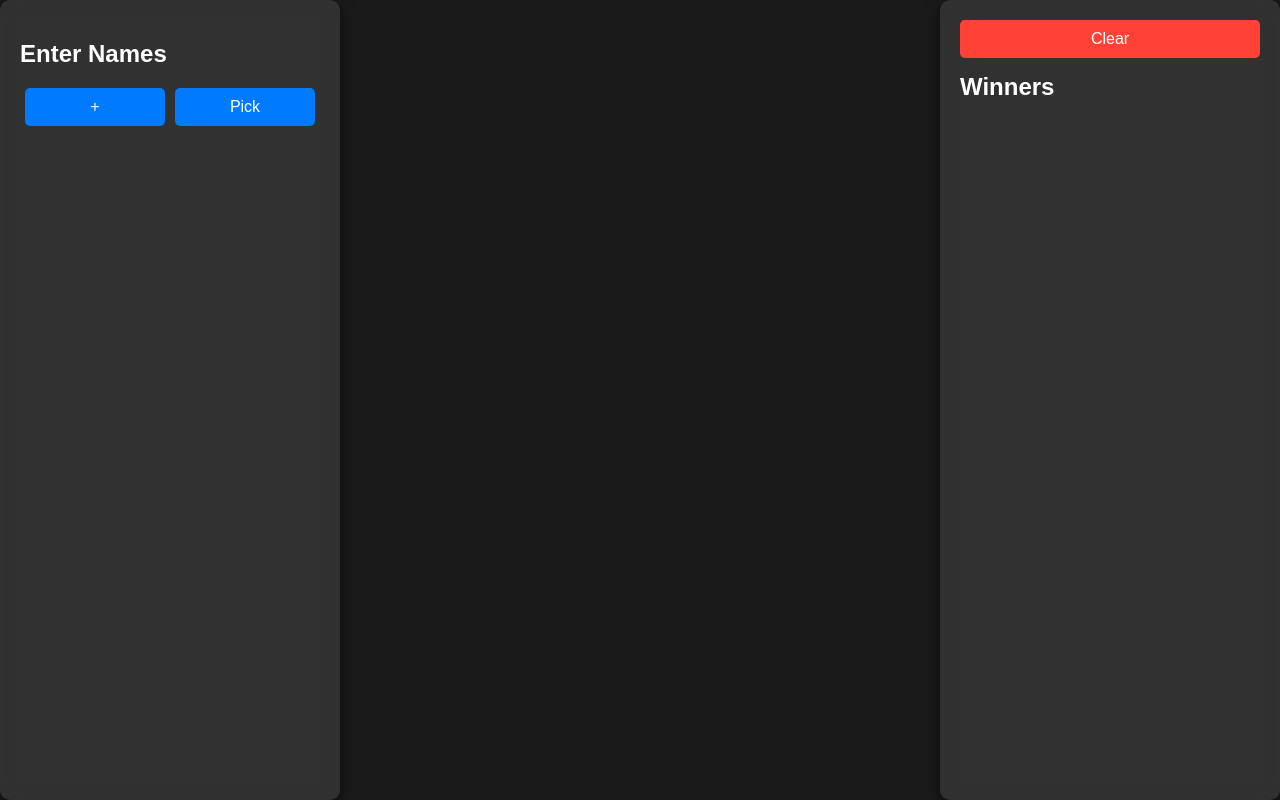
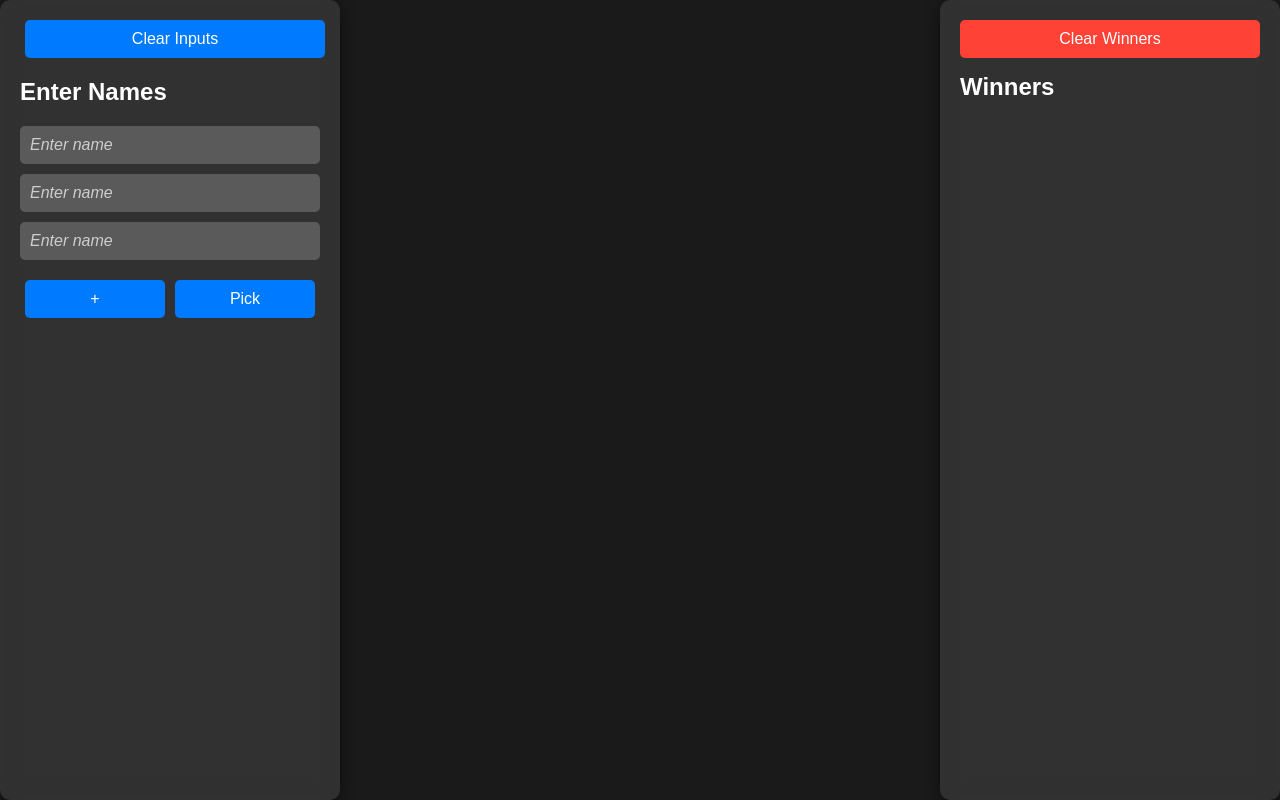
Before and after one commit to rootdeyan/RandomPicker, a plain HTML site: page index.html in a window 1280 px wide. Drawn offline with Linux system fonts and the light colour scheme.

Commit message:
Update index.html

```diff
--- a/index.html
+++ b/index.html
@@ -58,7 +58,7 @@
             margin-top: 0;
         }
 
-        .clear-button {
+        .clear-button, .clear-inputs-button {
             display: inline-block;
             padding: 10px;
             margin-bottom: 15px;
@@ -71,7 +71,7 @@
             width: 100%;
         }
 
-        .clear-button:hover {
+        .clear-button:hover, .clear-inputs-button:hover {
             background: #FF6347;
         }
 
@@ -197,6 +197,7 @@
 </head>
 <body>
     <div class="panel">
+        <button class="clear-inputs-button" onclick="clearInputs()">Clear Inputs</button>
         <h2>Enter Names</h2>
         <div id="name-fields">
             <input type="text" class="name-input" placeholder="Enter name">
@@ -210,7 +211,7 @@
     </div>
     <div class="picker-container" id="picker-container"></div>
     <div class="right-panel">
-        <button class="clear-button" onclick="clearWinners()">Clear</button>
+        <button class="clear-button" onclick="clearWinners()">Clear Winners</button>
         <h2>Winners</h2>
         <ul id="winners-list" style="padding-left: 20px; list-style-type: decimal;"></ul>
     </div>
@@ -223,6 +224,25 @@
             input.className = 'name-input';
             input.placeholder = 'Enter name';
             nameFields.appendChild(input);
+        }
+
+        function clearInputs() {
+            const inputs = document.querySelectorAll('.name-input');
+            inputs.forEach(input => {
+                if (!input.value.trim()) {
+                    input.remove();
+                } else {
+                    input.value = '';
+                }
+            });
+            ensureDefaultInputs();
+        }
+
+        function ensureDefaultInputs() {
+            const nameFields = document.getElementById('name-fields');
+            while (nameFields.children.length < 3) {
+                addInputField();
+            }
         }
 
         function saveNames() {
@@ -247,12 +267,16 @@
                 nameFields.appendChild(input);
             });
 
+            ensureDefaultInputs();
+
             const savedWinners = localStorage.getItem('savedWinners') || '';
             document.getElementById('winners-list').innerHTML = savedWinners;
         }
 
-        window.addEventListener('beforeunload', saveNames);
-        window.addEventListener('load', loadNames);
+        function clearWinners() {
+            document.getElementById('winners-list').innerHTML = '';
+            localStorage.removeItem('savedWinners');
+        }
 
         function startPicker() {
             const inputs = document.querySelectorAll('.name-input');
@@ -303,14 +327,14 @@
                             input.remove();
                         }
                     });
+
+                    ensureDefaultInputs();
                 }
             }, 100);
         }
 
-        function clearWinners() {
-            document.getElementById('winners-list').innerHTML = '';
-            localStorage.removeItem('savedWinners');
-        }
+        window.addEventListener('beforeunload', saveNames);
+        window.addEventListener('load', loadNames);
     </script>
 </body>
 </html>
```
